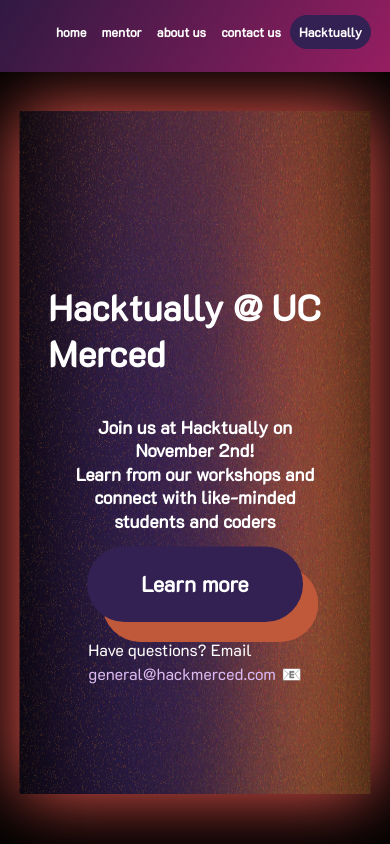
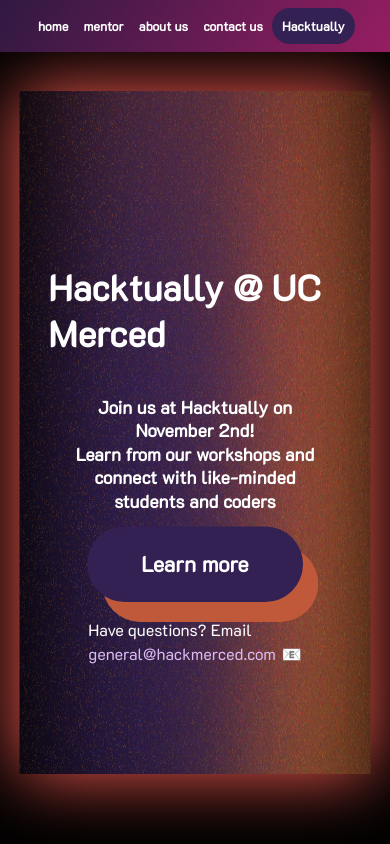
Before and after one commit to HackMerced/HackMerced-X, a React (Create React App) app: page / in a window 390 px wide. Shown: the top 844 px of the page. Built offline with nearby package versions, Linux system fonts and the light colour scheme.

Commit message:
fix navbar

```diff
--- a/src/App.css
+++ b/src/App.css
@@ -194,17 +194,15 @@ a {
 .NavBar{
   position: sticky;
   width: 100%;
-  height: 1.5rem;
+  display: flex;
+  justify-content: end;
   align-content: center;
-  padding-bottom:3rem;
   background: linear-gradient(122.2deg, #301942 -0.42%, #B01F69 126.58%);
   z-index: 2;
 }
 .nav-items{
   display: flex;
-  align-items: baseline;
-  position: absolute;
-  right: 1rem;
+  align-items: center;
   margin-top: 0.8rem;
 }
 
@@ -228,7 +226,7 @@ a {
 }
 .registerButton{
   background-color: #342153;
-  border: 0.12rem solid #342153;
+  border: 0.18rem solid #342153;
   border-radius: 3rem;
   padding:0.8rem;
   padding-bottom: 1rem;
@@ -682,11 +680,11 @@ a {
     padding-left: 1rem;
   }
   .NavBar{
-    display: flex;
-    align-items: center;
+    justify-content: center;
   }
   .nav-items{
-    margin-top: 3.5em;
+  margin: 0;
+    padding: 0.5em;
 
   }
   .nav-items > li{
@@ -698,14 +696,7 @@ a {
     border-radius: 3rem;
     padding: 0.5rem;
     text-align: center;
-    font-size: 1em;
     width: 4rem;
-  }
-  .registerButton:hover{
-    background-color: #FFFFFF;
-    color:#AD0624;
-    border: 0.18rem solid #AD0624;
-    cursor: pointer;
   }
   .registerButton2{
     margin: 2rem;
```
